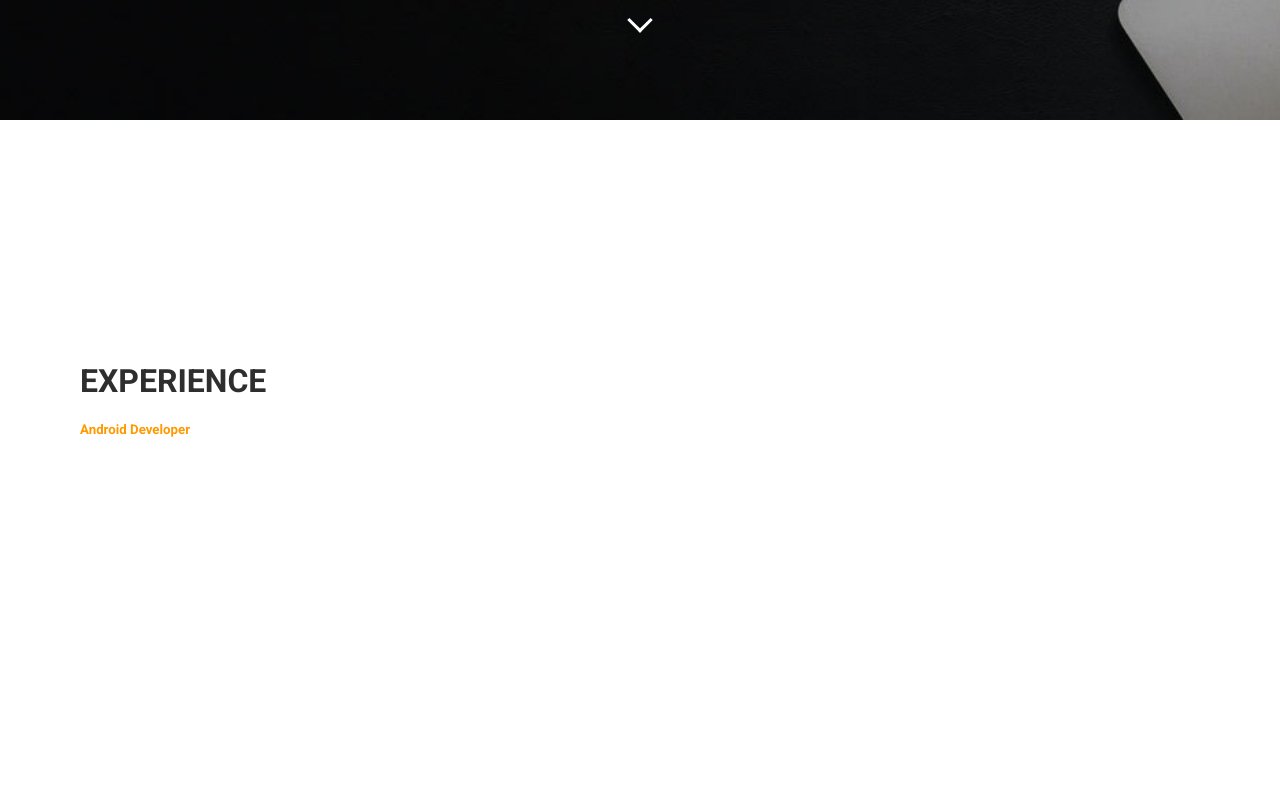
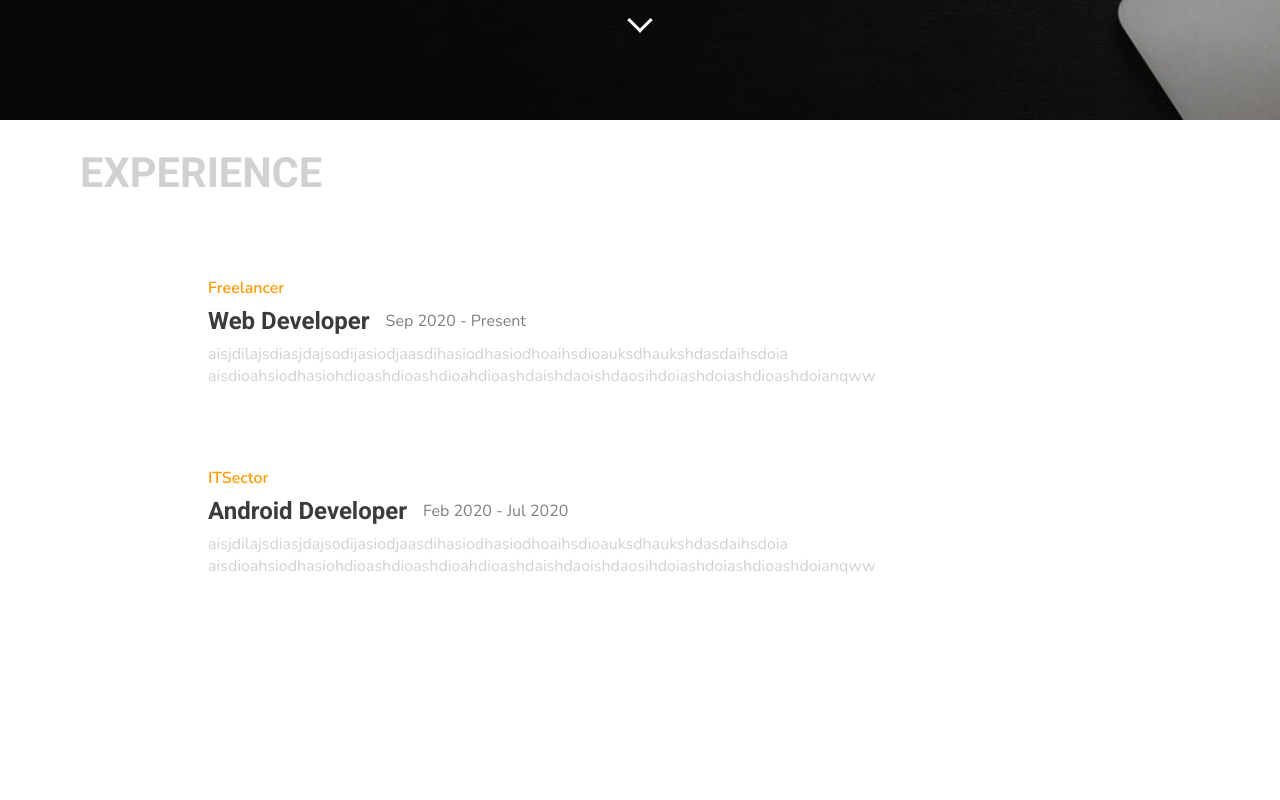
Before and after one commit to joaoarteiro/web-portfolio, a React (Create React App) app: page /contact in a window 1280 px wide. Shown: the part 680-1480 px from the top of the page. Built offline with nearby package versions, Linux system fonts and the light colour scheme.

Commit message:
containers added

```diff
--- a/src/App.css
+++ b/src/App.css
@@ -19,9 +19,9 @@ nav {
 }
 
 .nav-links {
-  width: 45%;
+  width: 35%;
   display: flex;
-  justify-content: space-around;
+  justify-content: space-between;
   align-items: center;
   list-style: none;
   font-family: Roboto;
@@ -30,7 +30,6 @@ nav {
 }
 
 .link {
-
 color: rgb(209, 209, 209);
 text-decoration: none;
 overflow: hidden;
@@ -108,16 +107,30 @@ transition: .7s;
 
 
 .experience-section {
-  display: flex;
-  margin: 0;
+  display: inline-block;
+  margin: 0 auto;
   align-items: center;
   padding: 0;
   width: 100%;
   text-align: center;
-  margin: 0 auto;
+  margin-top: 0vh;
   padding: 0;
   height: 70vh;
   background: rgb(255, 255, 255);
+}
+
+.experience-container {
+  width: 80%;
+  background: rgb(255, 255, 255);
+  margin: 10vh auto;
+  justify-content: space-evenly;
+  transition: all .6s ease-in-out;
+}
+
+
+.experience-container:hover{
+  transform: scale(1.07);
+  box-shadow: 5px 7.5px 7px #C7C7C7;
 }
 
 .projects-section {
@@ -166,18 +179,51 @@ transition: .7s;
 }
 
 .title {
-  font-family: 'Roboto', sans-serif;;
+  font-size: 1.3rem;
+  font-family: 'Roboto', sans-serif;
   text-align: left;
-  margin: 10vh;
-  color: rgb(46, 46, 46);
+  margin-left: 10vh;
+  color: rgb(209, 209, 209);
 }
 
-.text {
+.color-text {
+  margin-left: 10vh;
+  padding-bottom: 1vh;
+  padding-right: 2vh;
+  font-weight: 600;
+  font-family: 'Nunito', sans-serif;
   text-align: left;
   color: rgb(255, 153, 0);
 
 }
 
+.strong-title {
+  display: flex;
+  padding-bottom: 1vh;
+  align-items: center;
+  font-family: 'Roboto', sans-serif;
+  text-align: left;
+  font-size: 1.5em;
+  margin-left: 10vh;
+  color: rgb(59, 59, 59);
+}
+
+.date-interval {
+  margin-left: 2vh;
+  text-align: center;
+  font-family: 'Nunito', sans-serif;
+  font-size: 1rem;
+  color: rgb(126, 126, 126);
+}
+
+.description {
+  font-family: 'Nunito', sans-serif;
+  color: rgb(209, 209, 209);
+  text-align: left;
+  margin-left: 10vh;
+}
+
+
 .yellow-text {
   color: rgb(255, 153, 0);
 }
--- a/src/pages/Experience/Experience.jsx
+++ b/src/pages/Experience/Experience.jsx
@@ -5,12 +5,35 @@ import '../../App.css'
 function Experience() {
   return (
     <div className="App">
-    <div className="experience-section" id="experience">
-      <div className="title">
-        <h1>EXPERIENCE</h1>
-          <div className="text"><h5>Android Developer</h5></div>
+      <div className="experience-section" id="experience">
+        <div className="title">
+          <h1>EXPERIENCE</h1>
         </div>
-    </div >
+        <div className="experience-container">
+            <div className="color-text">Freelancer</div>
+            <div className="strong-title">Web Developer
+               <div className="date-interval">Sep 2020 - Present</div>
+            </div>
+
+            <div className="description">aisjdilajsdiasjdajsodijasiodjaasdihasiodhasiodhoaihsdioauksdhaukshdasdaihsdoia<br/>
+                 aisdioahsiodhasiohdioashdioashdioahdioashdaishdaoishdaosihdoiashdoiashdioashdoianqww
+            </div>
+
+        </div>
+
+        <div className="experience-container">
+
+            <div className="color-text">ITSector</div>
+            <div className="strong-title">Android Developer
+                <div className="date-interval">Feb 2020 - Jul 2020</div>
+            </div>
+
+            <div className="description">aisjdilajsdiasjdajsodijasiodjaasdihasiodhasiodhoaihsdioauksdhaukshdasdaihsdoia<br/>
+                 aisdioahsiodhasiohdioashdioashdioahdioashdaishdaoishdaosihdoiashdoiashdioashdoianqww
+            </div>
+
+        </div>
+      </div >
   </div>
   );
 }
```
